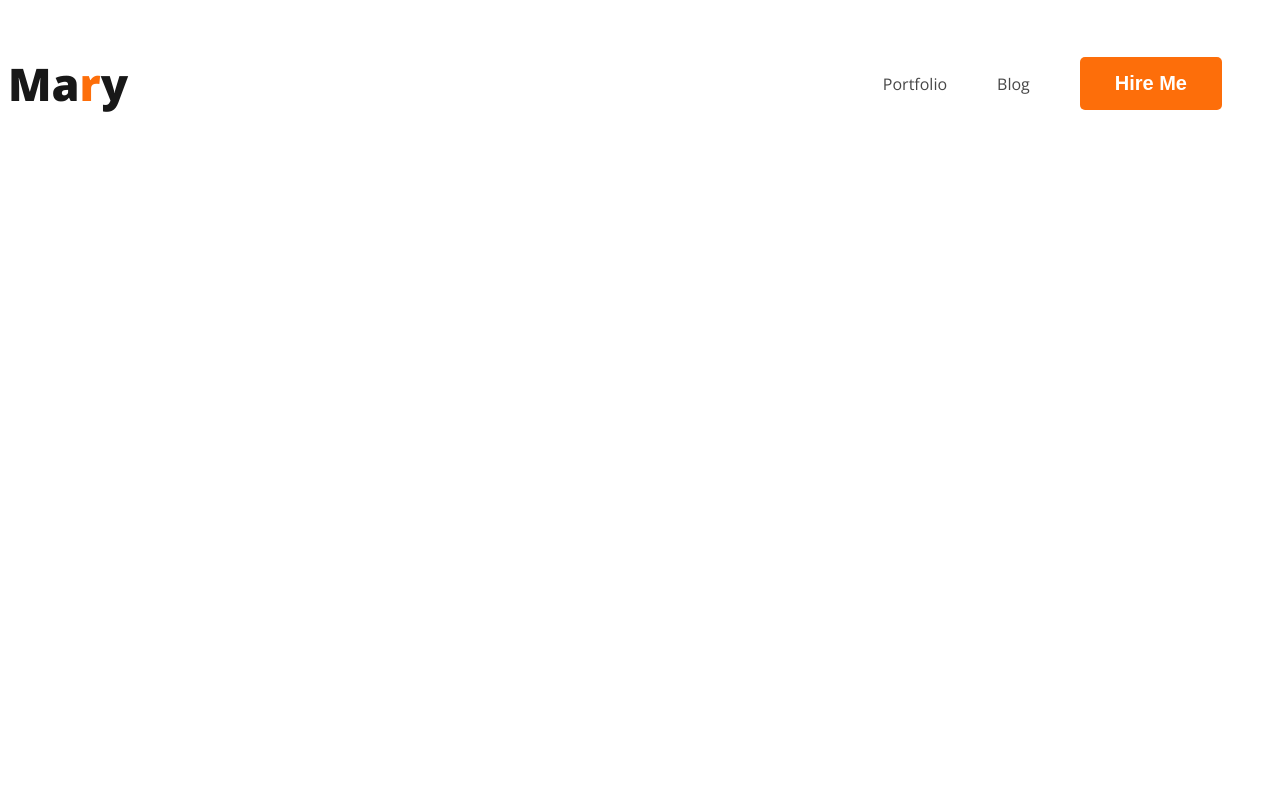
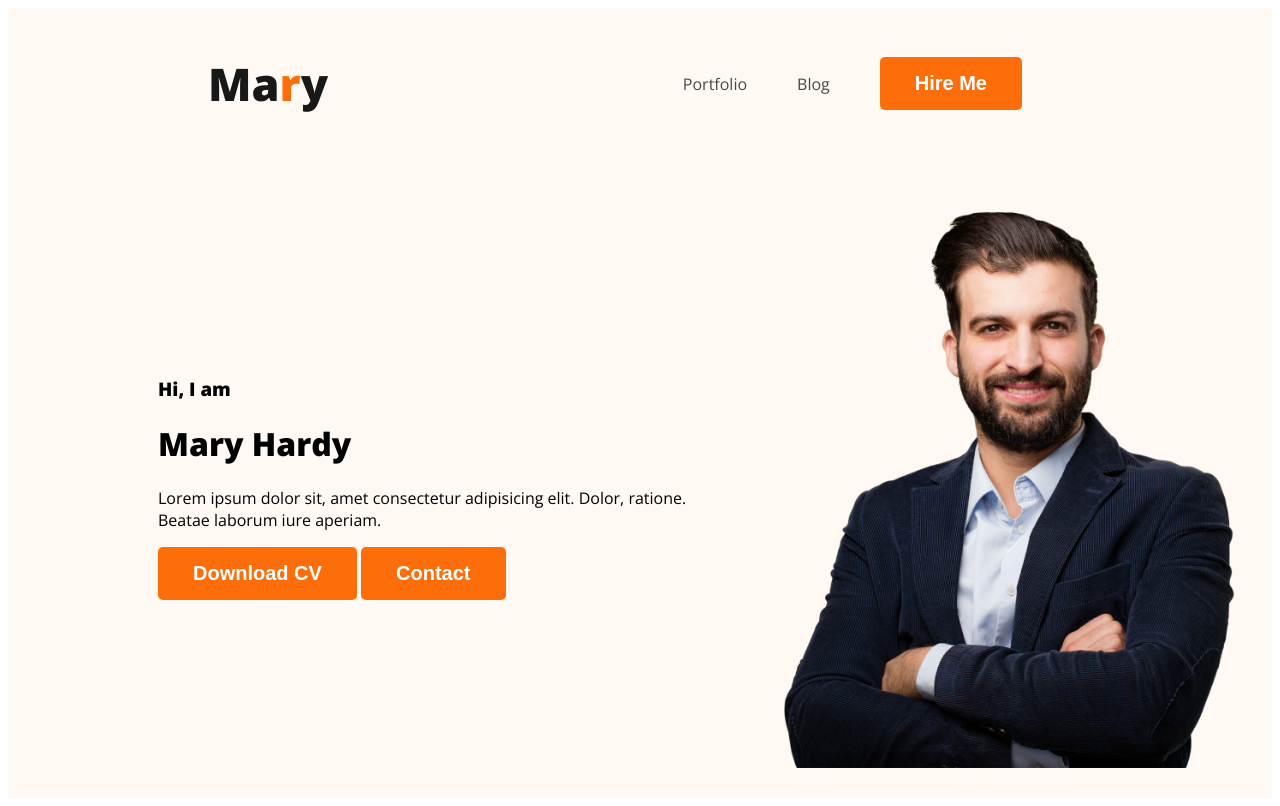
Before and after one commit to Taohid16/web-developer-portpolio, a plain HTML site: page index.html in a window 1280 px wide. Drawn offline with nearby package versions, Linux system fonts and the light colour scheme.

Commit message:
added banner content

```diff
--- a/index.html
+++ b/index.html
@@ -10,7 +10,7 @@
     <title>Web Developer Portfolio</title>
 </head>
 <body>
-    <header>
+    <header class="header">
         <nav>
             <h3 class="nav-title">Ma<span class="text-primary">r</span>y</h3>
             <ul>
@@ -19,6 +19,18 @@
                 <li><button class="btn-primary">Hire Me</button></li>
             </ul>
         </nav>
+        <div class="banner">
+            <div>
+                <h3 class="banner-greeting">Hi, I am</h3>
+                <h1 class="banner-title">Mary Hardy</h1>
+                <p>Lorem ipsum dolor sit,
+                 amet consectetur adipisicing elit. Dolor, ratione.
+                 Beatae laborum iure aperiam.</p>
+                 <button class="btn-primary">Download CV</button>
+                 <button class="btn-primary">Contact</button>
+            </div>
+            <img class="profile-pic" src="images/hardy.png" alt="">
+        </div>
     </header>
     <main>
 
--- a/styles/portfolio.css
+++ b/styles/portfolio.css
@@ -7,6 +7,7 @@ nav {
     display: flex;
     justify-content: space-between;
     align-items: center;
+    margin: 0 200px;
 }
 .nav-title{
     color: #181818;
@@ -37,3 +38,14 @@ nav a{
     color: white;
     padding: 15px 35px;
 }
+.header{
+    background-color: #FFF8F3;
+}
+.banner{
+    padding: 30px 30px 30px 150px;
+    display: flex;
+    align-items: center;
+}
+.banner .profile-pic{
+    width: 500px;
+}
```
